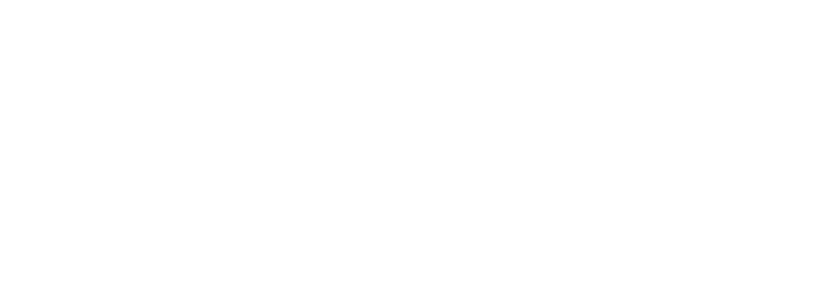
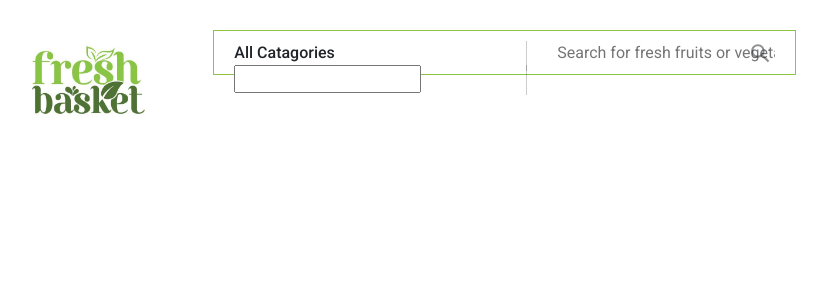
Before and after one commit to TanishAfre/ecommerce, a React (Create React App) app: page / in a window 1280 px wide. Shown: the top 300 px of the page, without its empty margins (34-861 px from the left). Built offline with nearby package versions, Linux system fonts and the light colour scheme.

Commit message:
:hammer: adding search bar

```diff
--- a/package.json
+++ b/package.json
@@ -3,6 +3,12 @@
   "version": "0.1.0",
   "private": true,
   "dependencies": {
+    "@emotion/react": "^11.11.4",
+    "@emotion/styled": "^11.11.5",
+    "@mui/base": "^5.0.0-beta.40",
+    "@mui/icons-material": "^5.15.19",
+    "@mui/material": "^5.15.19",
+    "@mui/utils": "^5.15.14",
     "@testing-library/jest-dom": "^5.17.0",
     "@testing-library/react": "^13.4.0",
     "@testing-library/user-event": "^13.5.0",
--- a/src/App.css
+++ b/src/App.css
@@ -1,5 +1,18 @@
+@import url('https://fonts.googleapis.com/css2?family=Roboto:wght@100;300;400;500;700;900&display=swap');
 *{
-  margine: 0;
+  margin: 0;
   padding: 0;
   box-sizing: border-box;
 }
+
+.container-fluid{
+  padding:0px 45px;
+}
+
+body{
+  font-family: "Roboto", sans-serif;
+}
+
+.cursor{
+  cursor: pointer;
+}
--- a/src/components/header/header.css
+++ b/src/components/header/header.css
@@ -1,5 +1,57 @@
 header{
     width: 100%;
-    height: 80px;
+    height: auto;
     margin: auto;
+    padding: 30px 0;
 }
+
+.logo {
+    width: 150px;
+    height: 100px;
+    object-fit: cover; /* Optional: Ensures the image covers the specified dimensions */
+}
+
+header .headerSearch{
+    width: 100%;
+    height: 45px;
+    border: 1px solid #8dc442;
+    padding: 10px 20px;
+}
+
+header .headerSearch .selectDrop{
+    width: 100%;
+    font-size: 16px;
+    font-weight: 500;
+    position: relative;
+}
+
+header .headerSearch .selectDrop:after{
+    content: '';
+    width: 1px;
+    height: 30px;
+    background: rgba(0, 0, 0, 0.2);
+    position: absolute;
+    top: 0px;
+    right: 0px;
+}
+
+header .headerSearch .searchBox{
+    width: 80%;
+    padding-left: 30px;
+    position: relative;
+}
+
+header .headerSearch .searchBox input{
+    width: 100%;
+    border: 0px;
+    font-size: 16px;
+    outline: none !important;
+}
+
+header .headerSearch .searchBox .searchIcon{
+    position: absolute;
+    top: 1%;
+    right: 1%;
+    opacity: 0.5;
+    font-size: 25px !important;
+}
--- a/src/components/header/header.js
+++ b/src/components/header/header.js
@@ -1,11 +1,37 @@
 import React from "react";
 import "./header.css";
+import Logo from "../../assets/images/ecommerceBrandLogo.jpg";
+import SearchIcon from "@mui/icons-material/Search";
+import Select from "../selectDrop/select"
 
 const Header = () => {
   return (
-      <>
+      <header>
+        <div className="container-fluid">
+            <div className="row">
+                {/* Logo */}
+                <div className="col-sm-2">
+                    <img src={Logo} alt="Logo" className="logo" />
+                </div>
 
-      </>
+                {/* header search starts here */}
+                <div className="col-sm-6">
+                    <div className="headerSearch d-flex align-item-center">
+                        <div className="selectDrop cursor">
+                            All Catagories
+                            <Select />
+                        </div>
+
+                        <div className="searchBox">
+                            <input type="text" placeholder="Search for fresh fruits or vegetables" />
+                            <SearchIcon className="searchIcon cursor" />
+                        </div>
+                    </div>
+                </div>
+                {/* header search ends here */}
+            </div>
+        </div>
+      </header>
   );
 }
 
--- /dev/null
+++ b/src/components/selectDrop/select.js
@@ -0,0 +1,14 @@
+import React from "react";
+import "../selectDrop/select.css"
+
+const Select = () => {
+    return (
+        <div className="selectDrop cursor">
+            <div className="searchField">
+                <input type="text" />
+            </div>
+        </div>
+    );
+}
+
+export default Select;
--- a/src/index.js
+++ b/src/index.js
@@ -3,6 +3,7 @@
 import './index.css';
 import App from './App';
 import reportWebVitals from './reportWebVitals';
+
 
 const root = ReactDOM.createRoot(document.getElementById('root'));
 root.render(
```
Also changed, not shown: src/assets/images/ecommerceBrandLogo.jpg (added), src/components/selectDrop/select.css (added), 1 other file (tests, documents, lock files or other folders).
